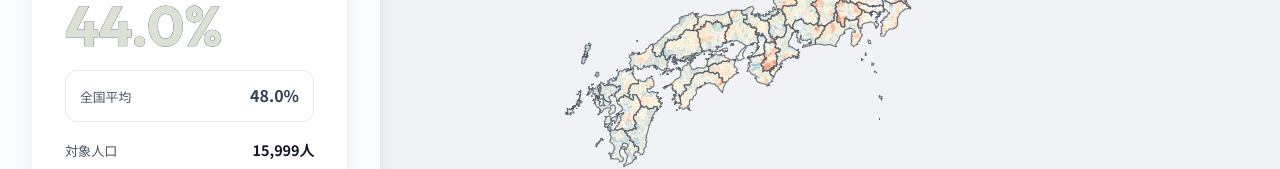
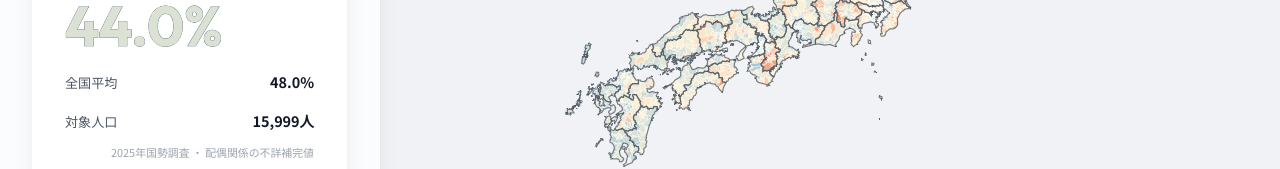
Before and after one commit to snp-model/unmarried-rate-map, a React (Vite) app: page / in a window 1280 px wide. Shown: the part 472-641 px from the top of the page. Built offline with nearby package versions, Linux system fonts and the light colour scheme; no server answers.

Commit message:
Display national average as a metric row

```diff
--- a/src/App.css
+++ b/src/App.css
@@ -52,28 +52,6 @@
   paint-order: stroke fill;
 }
 
-.comparison-card {
-  display: flex;
-  align-items: baseline;
-  gap: 8px;
-  margin-top: 12px;
-  padding: 12px 14px;
-  border: 1px solid #e5e7eb;
-  border-radius: 12px;
-  background: transparent;
-}
-
-.comparison-card__label {
-  flex: 1;
-  color: var(--color-text-secondary);
-  font-size: 0.8rem;
-}
-
-.comparison-card strong {
-  color: #334155;
-  font-size: 1rem;
-}
-
 .no-data-note {
   margin-top: 12px;
   color: var(--color-text-secondary);
@@ -86,7 +64,7 @@
   font-size: 0.68rem;
 }
 
-.region-card__population {
+.region-card__metric {
   display: flex;
   align-items: baseline;
   justify-content: space-between;
@@ -96,11 +74,11 @@
   font-size: 0.82rem;
 }
 
-.region-card__population-label {
+.region-card__metric-label {
   color: var(--color-text-secondary);
 }
 
-.region-card__population strong {
+.region-card__metric strong {
   font-size: 0.9rem;
   font-variant-numeric: tabular-nums;
   text-align: right;
@@ -232,11 +210,6 @@
     font-size: 2rem !important;
   }
 
-  .comparison-card {
-    margin-top: 8px;
-    padding: 8px 10px;
-  }
-
   .region-card__source {
     margin-top: 7px;
   }
--- a/src/App.tsx
+++ b/src/App.tsx
@@ -478,8 +478,8 @@ function App() {
                 </div>
               </div>
               {selectedSummary.rate !== null ? (
-                <div className="comparison-card">
-                  <span className="comparison-card__label">全国平均</span>
+                <div className="region-card__metric">
+                  <span className="region-card__metric-label">全国平均</span>
                   <strong>
                     {selectedSummary.nationalRate === null
                       ? "—"
@@ -491,8 +491,8 @@ function App() {
               ) : (
                 <p className="no-data-note">この地域・条件の値は公表されていません。</p>
               )}
-              <div className="region-card__population">
-                <span className="region-card__population-label">対象人口</span>
+              <div className="region-card__metric">
+                <span className="region-card__metric-label">対象人口</span>
                 <strong>
                   {displayMode === "difference"
                     ? `男性 ${formatPopulation(selectedSummary.malePopulation)} ・ 女性 ${formatPopulation(selectedSummary.femalePopulation)}`
```
